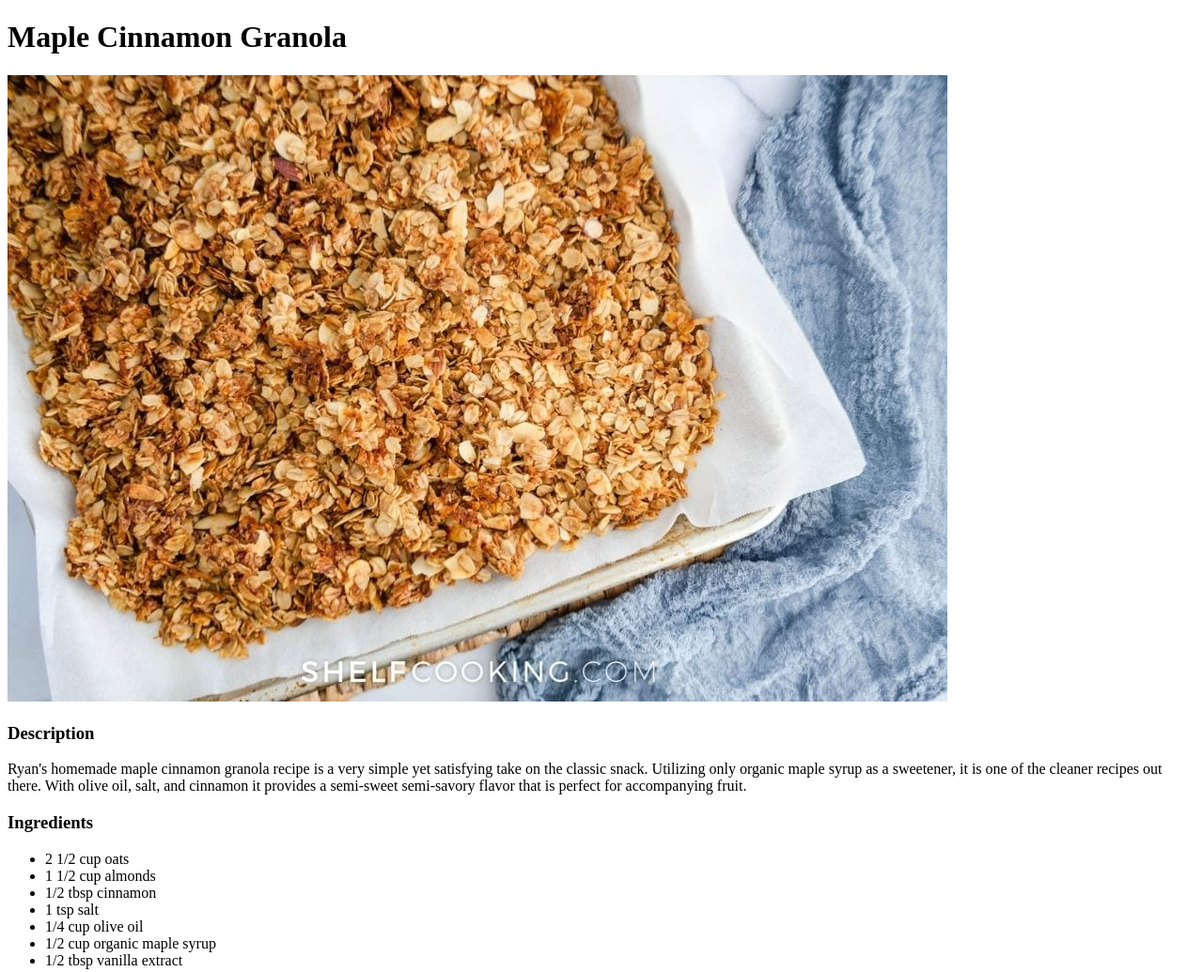
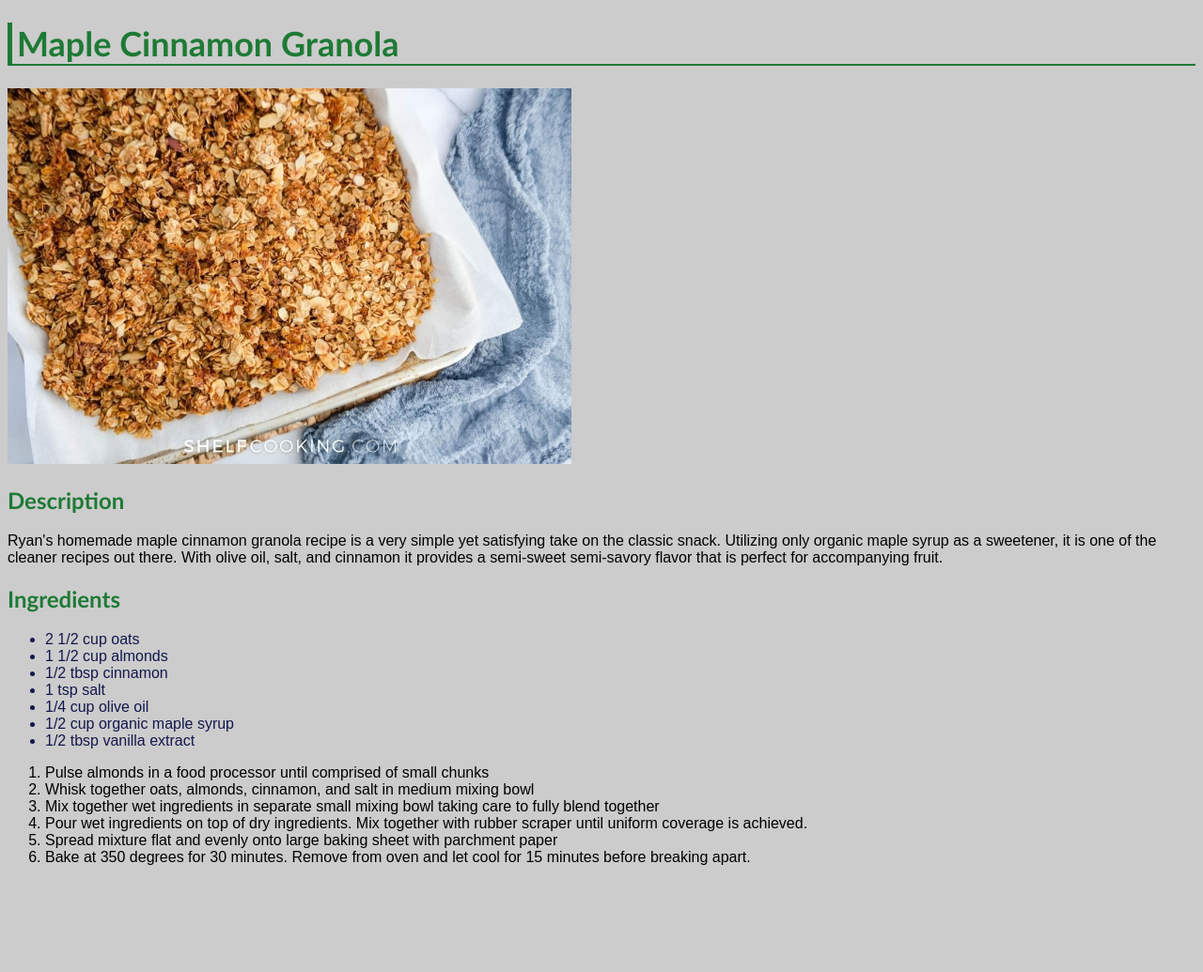
Before and after one commit to Raxter77/odin-recipes, a plain HTML site: page recipes/granola.html in a window 1280 px wide. Shown: the top 1035 px of the page at 94% size. After the commit the page ends 938 px from the top, so only its background shows below. Drawn offline with Linux system fonts and the light colour scheme.

Commit message:
Add stylesheet for basic style

```diff
--- a/recipes/granola.html
+++ b/recipes/granola.html
@@ -3,14 +3,15 @@
   <head>
     <meta charset="UTF-8">
     <meta name="viewport" content="width=device-width, initial-scale=1.0">
+    <link rel="stylesheet" href="../style.css">
     <title>Maple Cinnamon Granola</title>
   </head>
   <body>
     <h1>Maple Cinnamon Granola</h1>
-    <img src="img/granola.jpg" alt="Homemade granola">
-    <h3>Description</h3>
+    <img class="articleHead" src="img/granola.jpg" alt="Homemade granola">
+    <h2>Description</h2>
     <p>Ryan's homemade maple cinnamon granola recipe is a very simple yet satisfying take on the classic snack. Utilizing only organic maple syrup as a sweetener, it is one of the cleaner recipes out there. With olive oil, salt, and cinnamon it provides a semi-sweet semi-savory flavor that is perfect for accompanying fruit.</p>
-    <h3>Ingredients</h3>
+    <h2>Ingredients</h2>
     <ul>
       <li>2 1/2 cup oats</li>
       <li>1 1/2 cup almonds</li>
--- /dev/null
+++ b/style.css
@@ -0,0 +1,30 @@
+body {
+  background-color: #cccccc;
+  font-family: Arial, Helvetica, sans-serif;
+}
+
+h1, h2 {
+  color: rgb(30, 122, 53);
+  font-family: 'Gill Sans', 'Gill Sans MT', Calibri, 'Trebuchet MS', sans-serif;
+}
+
+h1 {
+  font-size: 36px;
+  border-left: 5px solid rgb(30, 122, 53);
+  border-bottom: 2px solid rgb(30, 122, 53);
+  padding-left: 5px;
+}
+
+img.articleHead {
+  height: 400px;
+  width: auto;
+}
+
+ul li {
+  color: rgb(19, 23, 77);
+}
+
+ul.navigation {
+  font-size: 18px;
+  list-style-type: none;
+}
```
Also changed, not shown: index.html (+2 -1 lines), recipes/lentilsauce.html (+4 -3 lines), recipes/mudroast.html (+4 -3 lines).
